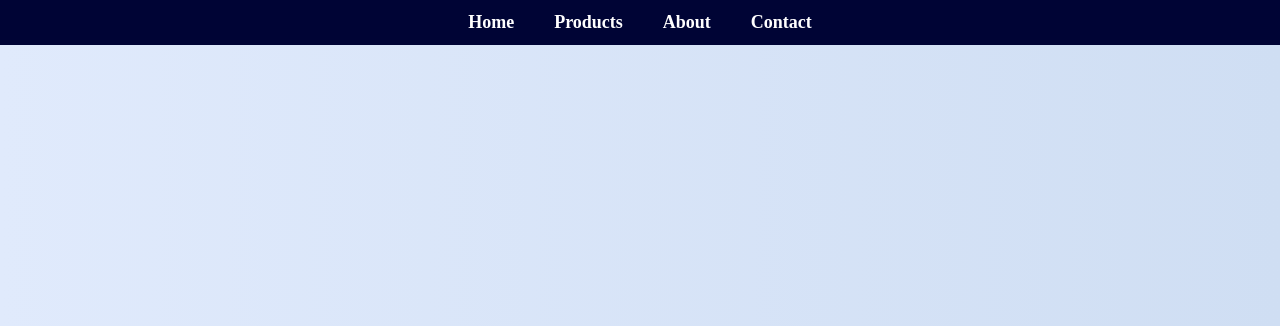
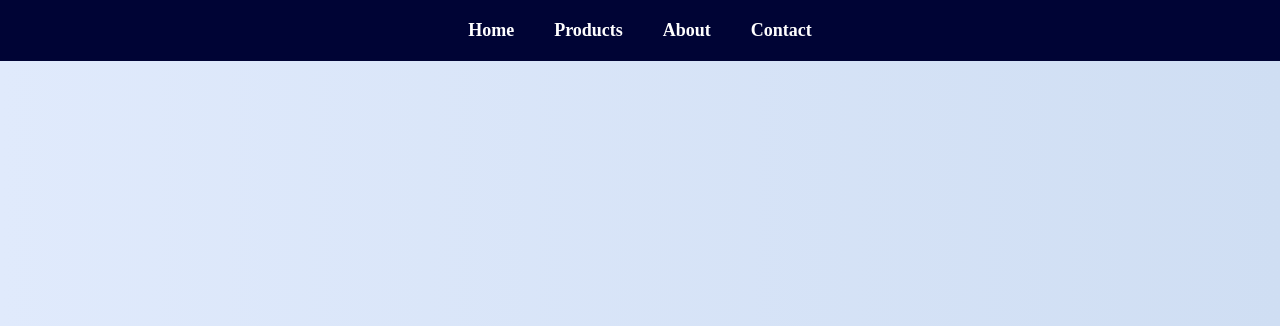
Before and after one commit to vipies12345/Website, a plain HTML site: page website1/logo.html in a window 1280 px wide. Shown: the top 326 px of the page. Drawn offline with Linux system fonts and the light colour scheme.

Commit message:
Update logo.html

```diff
--- a/website1/logo.html
+++ b/website1/logo.html
@@ -24,7 +24,7 @@
       left: 0;
       width: 100%;
       background-color: #000435;
-      padding: 12px 0;
+      padding: 20px 0;
       display: flex;
       justify-content: center;
       gap: 40px;
```
